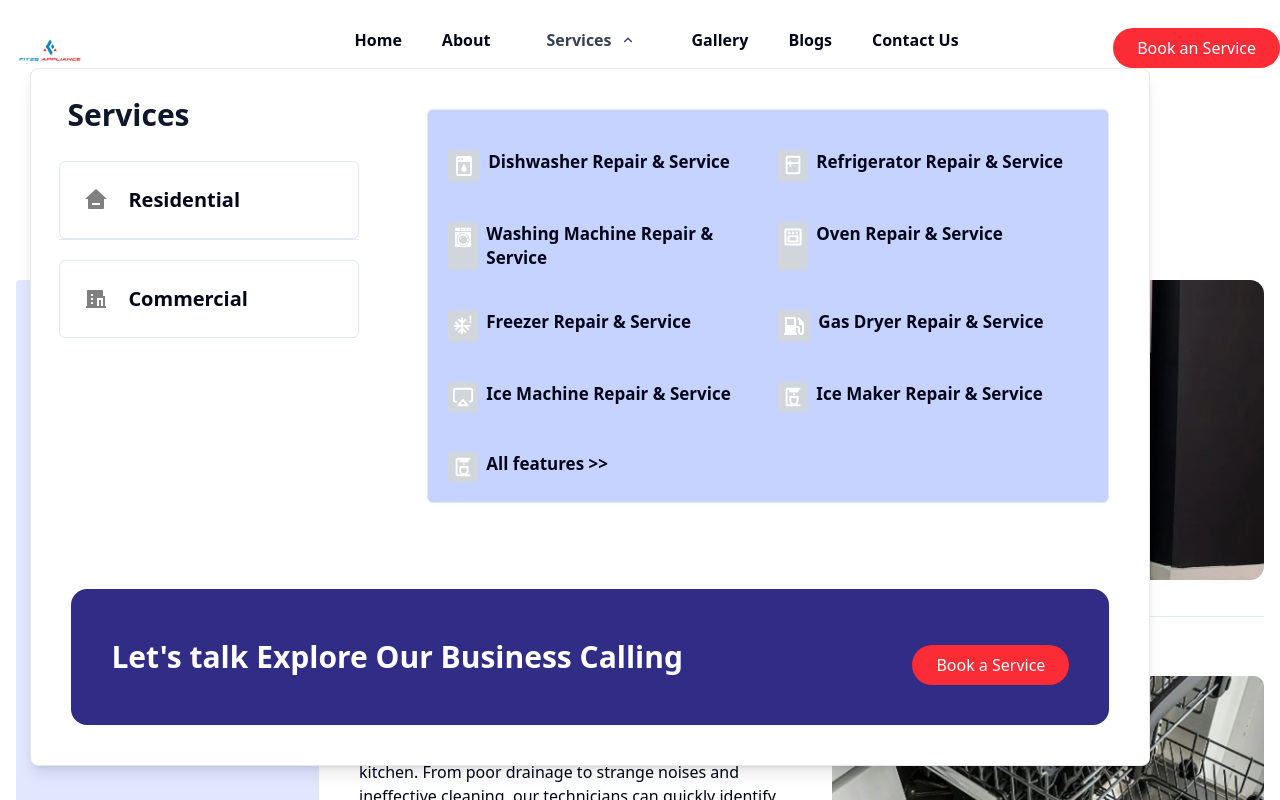
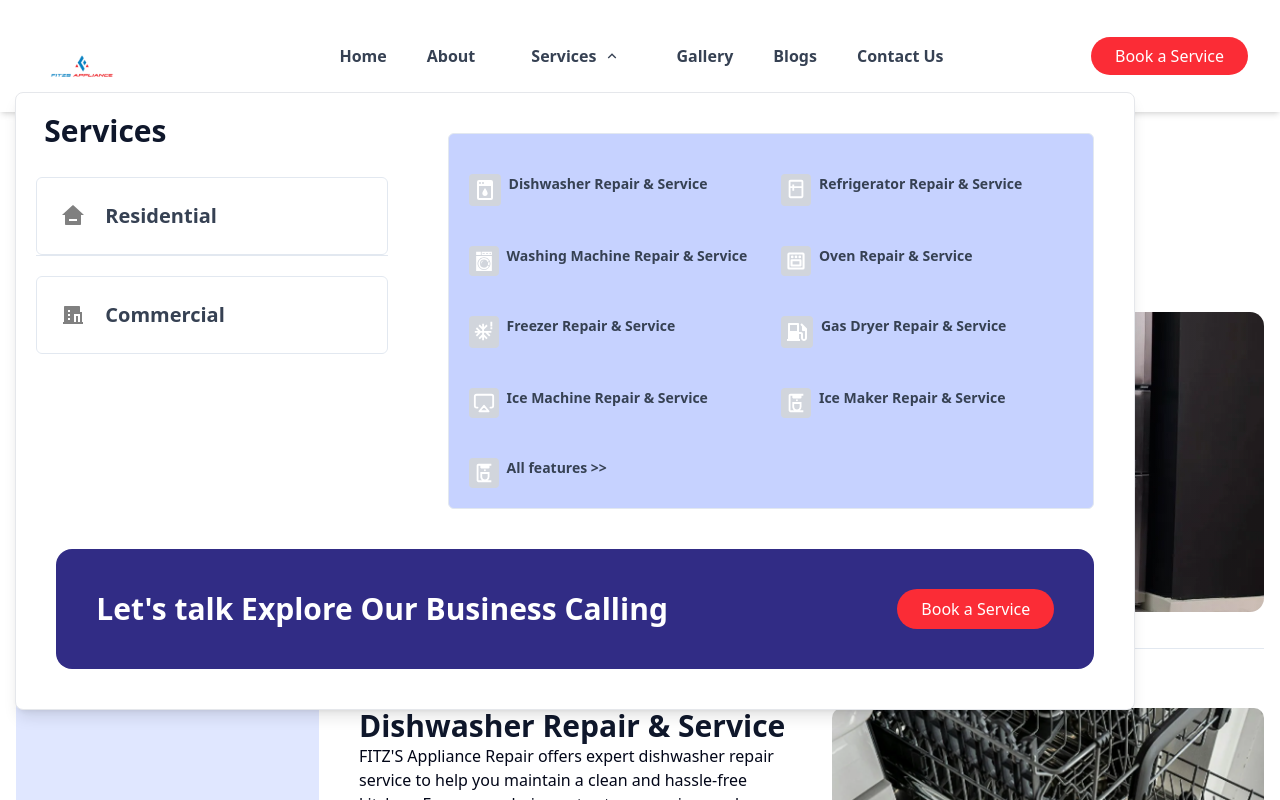
Before and after one commit to prabhatbhusal/fritz, a Next.js app: page / in a window 1280 px wide. Both pictures are taken after a click on the link "Services". Shown: the top 800 px of the page. Built offline with nearby package versions, Linux system fonts and the light colour scheme.

Commit message:
Adding files

```diff
--- a/src/components/ui/Dropdown.tsx
+++ b/src/components/ui/Dropdown.tsx
@@ -1,6 +1,6 @@
 "use client";
 
-import { useState } from "react";
+import { useState, useEffect } from "react";
 import { PiOvenBold } from "react-icons/pi";
 import { RiGasStationFill, RiHome3Fill, RiHotelFill } from "@remixicon/react";
 import { GiWashingMachine } from "react-icons/gi";
@@ -19,6 +19,23 @@ import { RiArrowDownSLine } from "react-icons/ri";
 const DropdownMenu: React.FC = () => {
   const [isOpen, setIsOpen] = useState<boolean>(false);
   const [selectedCategory, setSelectedCategory] = useState<"Residential" | "Commercial" | null>(null);
+  const [isMobile, setIsMobile] = useState<boolean>(false);
+
+  // Check if we're in a mobile viewport - use 768px as breakpoint to match md: in Tailwind
+  useEffect(() => {
+    const checkIfMobile = () => {
+      setIsMobile(window.innerWidth < 768);
+    };
+
+    // Initial check
+    checkIfMobile();
+
+    // Add event listener
+    window.addEventListener('resize', checkIfMobile);
+
+    // Cleanup
+    return () => window.removeEventListener('resize', checkIfMobile);
+  }, []);
 
   const residentialLinks = [
     {
@@ -73,11 +90,49 @@ const DropdownMenu: React.FC = () => {
     return allLinks;
   };
 
+  // Modified to always toggle dropdown on click, regardless of device
+  const handleToggleDropdown = (e: React.MouseEvent) => {
+    e.preventDefault();
+    e.stopPropagation();
+    setIsOpen(!isOpen);
+  };
+
+  const handleMouseEnter = () => {
+    if (!isMobile) {
+      setIsOpen(true);
+    }
+  };
+
+  const handleMouseLeave = () => {
+    if (!isMobile) {
+      setIsOpen(false);
+      setSelectedCategory(null);
+    }
+  };
+
+  // Handle clicks outside to close the dropdown on mobile
+  useEffect(() => {
+    const handleClickOutside = (event: MouseEvent) => {
+      const target = event.target as Node;
+      const dropdown = document.getElementById('dropdown-container');
+
+      if (dropdown && !dropdown.contains(target) && isMobile && isOpen) {
+        setIsOpen(false);
+      }
+    };
+
+    document.addEventListener('mousedown', handleClickOutside);
+    return () => {
+      document.removeEventListener('mousedown', handleClickOutside);
+    };
+  }, [isMobile, isOpen]);
+
   return (
-    <div className="relative inline-block text-left">
+    <div id="dropdown-container" className="relative inline-block text-left">
       <div
-        className="flex items-center cursor-pointer px-4 text-gray-700 hover:bg-gray-100 rounded-md"
-        onMouseEnter={() => setIsOpen(true)}
+        className="flex items-center cursor-pointer px-4 py-2 text-gray-700 hover:bg-gray-100 rounded-md"
+        onClick={handleToggleDropdown}
+        onMouseEnter={handleMouseEnter}
       >
         <span>Services</span>
         <RiArrowDownSLine
@@ -88,15 +143,12 @@ const DropdownMenu: React.FC = () => {
       </div>
       {isOpen && (
         <div
-          className="flex flex-col absolute mt-4 w-280 bg-white border border-gray-200 rounded-md shadow-lg z-100 left-[-500px]"
-          onMouseEnter={() => setIsOpen(true)}
-          onMouseLeave={() => {
-            setIsOpen(false);
-            setSelectedCategory(null);
-          }}
+          className="flex flex-col absolute mt-4 w-280 justify-center bg-white border border-gray-200 rounded-md shadow-lg z-50 left-0 md:left-[-500px]"
+          onMouseEnter={handleMouseEnter}
+          onMouseLeave={handleMouseLeave}
         >
-          <div className="flex flex-row">
-            <div className="relative p-5 h-120 w-full lg:w-[35%] rounded overflow-hidden">
+          <div className="flex flex-col md:flex-row">
+            <div className="relative p-3 h-full w-full md:w-[35%] rounded overflow-hidden">
               <div className="px-2">
                 <h1 className="text-2xl p-2 sm:text-3xl text-slate-900 font-bold">Services</h1>
                 <Accordion type="single" collapsible>
@@ -129,12 +181,12 @@ const DropdownMenu: React.FC = () => {
                 </Accordion>
               </div>
             </div>
-            <div className="w-[75%] px-10">
-              <div className="p-5 grid grid-cols-2 text-2xl mt-10 gap-5 sm:text-xl cursor-pointer font-bold border-1 bg-indigo-200 rounded-sm">
+            <div className="w-full md:w-[65%] px-4 md:px-10">
+              <div className="p-3 md:p-5 grid grid-cols-1 md:grid-cols-2 text-xl md:text-2xl mt-5 md:mt-10 gap-3 md:gap-5 sm:text-xl cursor-pointer font-bold border-1 bg-indigo-200 rounded-sm">
                 {getCurrentLinks().map((link, idx) => (
                   <div
                     key={idx}
-                    className="hover:text-indigo-500 mt-5 flex font-bold text-[17px] sm:text-md hover:underline gap-2"
+                    className="hover:text-indigo-500 mt-3 md:mt-5 flex font-bold text-sm md:text-md hover:underline gap-2"
                   >
                     <span className="bg-gray-300 rounded p-1">{link.img}</span>
                     {link.title}
@@ -143,13 +195,13 @@ const DropdownMenu: React.FC = () => {
               </div>
             </div>
           </div>
-          <div className="p-10">
-            <div className="w-full p-10 text-white bg-indigo-900 rounded-2xl flex items-center justify-between">
-              <h1 className="text-3xl">
+          <div className="p-4 md:p-10">
+            <div className="w-full p-4 md:p-10 text-white bg-indigo-900 rounded-2xl flex flex-col md:flex-row items-center justify-between">
+              <h1 className="text-xl md:text-3xl text-center md:text-left mb-4 md:mb-0">
                 <b>Let's talk </b>Explore Our Business Calling
               </h1>
               <Link
-                className="mt-4 bg-red-500 text-white px-4 sm:px-6 py-2 rounded-full font-medium hover:bg-orange-600 transition inline-block"
+                className="bg-red-500 text-white px-4 sm:px-6 py-2 rounded-full font-medium hover:bg-orange-600 transition inline-block"
                 href="/appointment"
               >
                 Book a Service
--- a/src/components/ui/Navbar.tsx
+++ b/src/components/ui/Navbar.tsx
@@ -1,47 +1,83 @@
-import React from "react";
+"use client";
+
+import React, { useState } from "react";
 import Image from "next/image";
 import Link from "next/link";
 import DropdownMenu from "./Dropdown";
-
+import { HiMenu, HiX } from "react-icons/hi";
 
 const Navbar = () => {
+  const [isMobileMenuOpen, setIsMobileMenuOpen] = useState(false);
+
   const links = [
     { name: "Home", url: "/" },
-    { name: "About", url: "/aboutUs" },
-    { name: <div className='flex'><span><DropdownMenu /></span></div>, url: "#" },
+    { name: "About", url: "/ theretoUs" },
+    { name: <DropdownMenu />, url: "#" },
     { name: "Gallery", url: "/gallery" },
     { name: "Blogs", url: "/blogs" },
     { name: "Contact Us", url: "/contactUs" },
   ];
+
+  const toggleMobileMenu = () => {
+    setIsMobileMenuOpen((prev) => !prev);
+  };
+
   return (
-    <div>
-      <div className="flex justify-between  items-center font-bold">
-        <div className='h-20 w-50'>
+    <div className="w-full bg-white shadow-md">
+      <div className="flex justify-between items-center px-4 sm:px-6 md:px-8 py-4 max-w-7xl mx-auto">
+        <div className="h-12 w-24 sm:h-16 sm:w-32 md:h-20 md:w-40">
           <Link href="/">
-          <Image src="/Fritz.png" alt="logo" height={100} width={100} />
+            <Image src="/Fritz.png" alt="logo" height={100} width={100} className="object-contain" />
           </Link>
         </div>
-        <div className='flex flex-row justify-between items-center gap-10'>
-        {links.map((link,idx)=>(
-          <div key={idx} className='flex flex-row justify-between'>
-              <li className='list-none'>
-                <Link href={link.url} className='font-bold font-Inter'>{link.name}</Link>
-
-              </li>
-        </div>))
-        }
+        <div className="hidden md:flex flex-row items-center gap-6 lg:gap-10">
+          {links.map((link, idx) => (
+            <div key={idx} className="flex items-center">
+              <Link
+                href={link.url}
+                className="font-bold font-Inter text-sm lg:text-base text-gray-700 hover:text-indigo-500"
+              >
+                {link.name}
+              </Link>
             </div>
-        <div>
+          ))}
+        </div>
+        <div className="hidden md:block">
           <Link
-                  className="mt-4 bg-red-500 text-white px-4 sm:px-6 py-2 rounded-full font-medium hover:bg-orange-600 transition inline-block"
+            className="bg-red-500 text-white px-3 sm:px-4 md:px-6 py-1.5 sm:py-2 rounded-full font-medium hover:bg-orange-600 transition text-sm md:text-base"
             href="/appointment"
           >
-                  Book an Service
+            Book a Service
           </Link>
         </div>
-
+        <div className="md:hidden flex items-center">
+          <button onClick={toggleMobileMenu} aria-label="Toggle menu">
+            {isMobileMenuOpen ? <HiX size={24} /> : <HiMenu size={24} />}
+          </button>
         </div>
-
+      </div>
+      {isMobileMenuOpen && (
+        <div className="md:hidden flex flex-col items-center bg-white border-t border-gray-200 px-4 py-4">
+          {links.map((link, idx) => (
+            <div key={idx} className="w-full py-2">
+              <Link
+                href={link.url}
+                className="font-bold font-Inter text-base text-gray-700 hover:text-indigo-500 block text-center"
+                onClick={() => setIsMobileMenuOpen(false)}
+              >
+                {link.name}
+              </Link>
+            </div>
+          ))}
+          <Link
+            className="mt-4 bg-red-500 text-white px-4 py-2 rounded-full font-medium hover:bg-orange-600 transition text-base w-full text-center"
+            href="/appointment"
+            onClick={() => setIsMobileMenuOpen(false)}
+          >
+            Book a Service
+          </Link>
+        </div>
+      )}
     </div>
   );
 };
```
Lines whose indentation alone changed are shown as unchanged.
